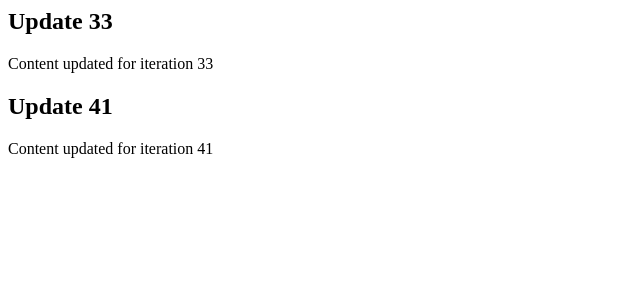
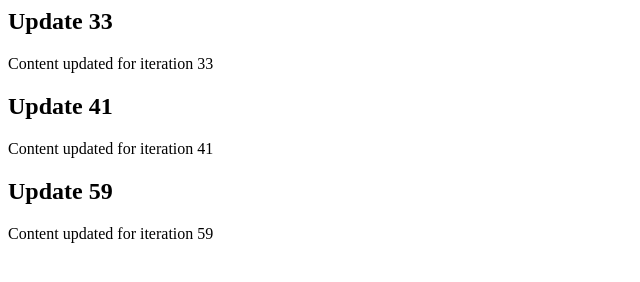
Before and after one commit to jpschmorgan/vigilant-octo-tribble, a website: page index.html in a window 1280 px wide. Shown: the whole page, without its empty margins (0-640 px from the left). Drawn offline with Linux system fonts and the light colour scheme.

Commit message:
style: refactor module structure

```diff
--- a/index.html
+++ b/index.html
@@ -9,3 +9,9 @@
     <h2>Update 41</h2>
     <p>Content updated for iteration 41</p>
 </div>
+
+<!-- Updated iteration 59 -->
+<div class="update-59">
+    <h2>Update 59</h2>
+    <p>Content updated for iteration 59</p>
+</div>
```
